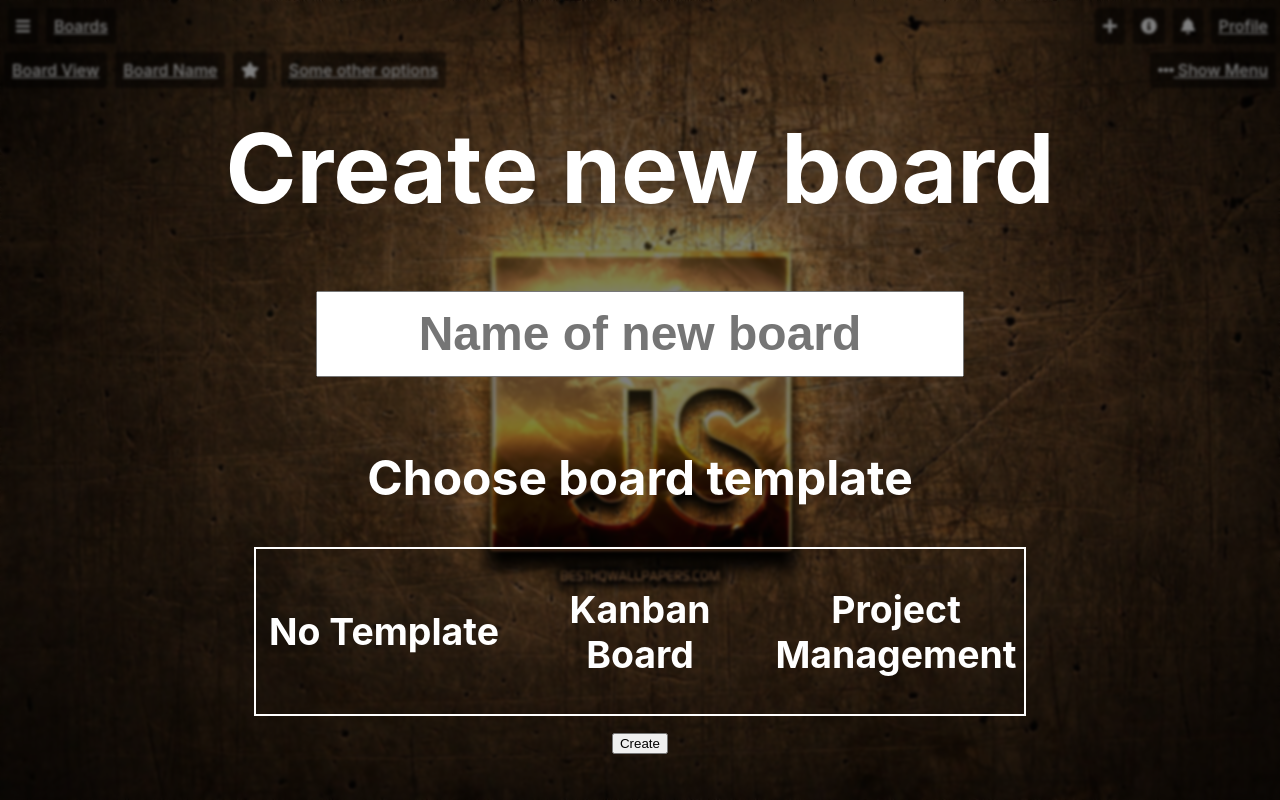
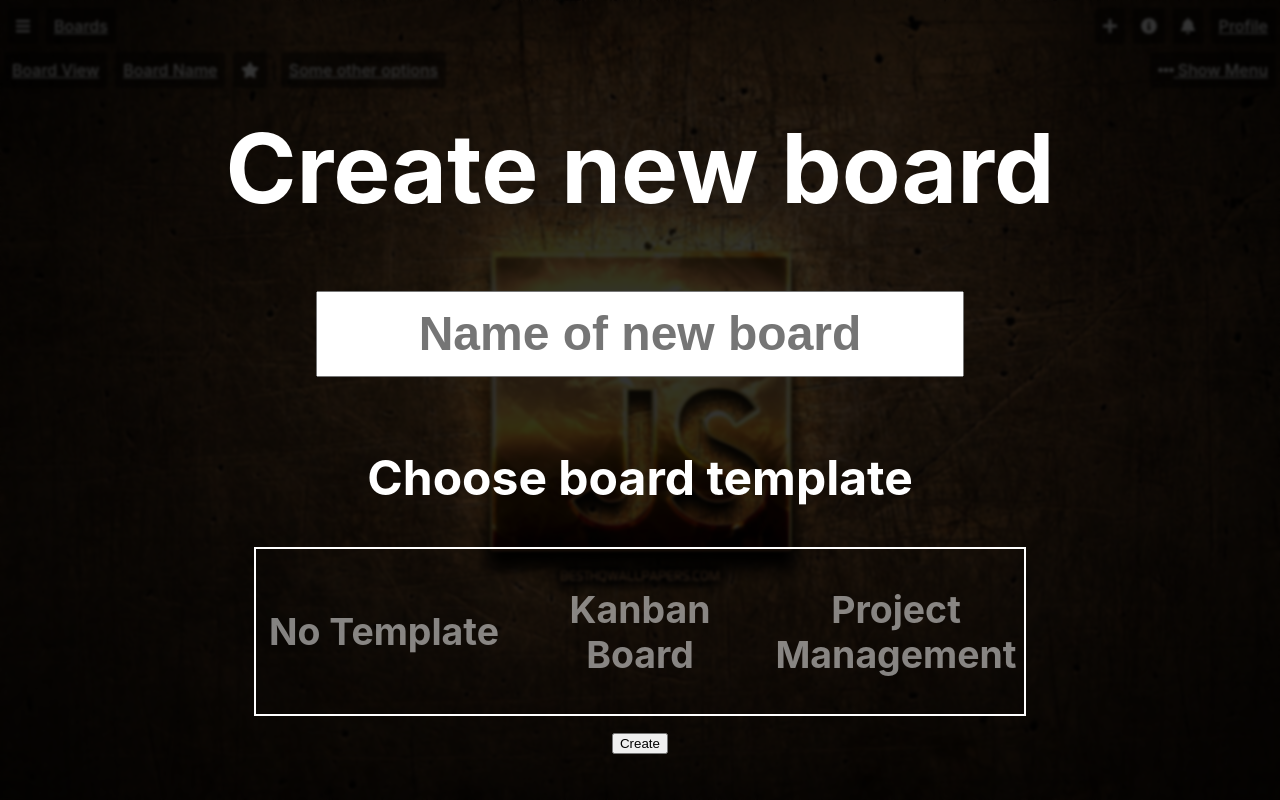
Before and after one commit to GCnomore/gcboard, a React (Create React App) app: page / in a window 1280 px wide. Built offline with nearby package versions, Linux system fonts and the light colour scheme.

Commit message:
moved reducer to App.js

```diff
--- a/src/App.js
+++ b/src/App.js
@@ -2,12 +2,78 @@ import HeaderMenu from "./components/HeaderMenu";
 import Board from "./components/Board";
 import bgImg from "./assets/javascript-golden-logo-programming-language-brown-metal-background-creative-javascript-logo-besthqwallpapers.com-2133x1200.jpg";
 import styled from "styled-components";
+import { useReducer } from "react";
+
+export const ACTIONS = {
+  LIST_MENU: "listMenu",
+  ADD_CARD: "addCard",
+  ADD_LIST: "addList",
+  SHOW_MODAL: "showModal",
+  CURRENT_BOARD: "currentBoard",
+};
+
+function reducer(state, action) {
+  switch (action.type) {
+    case ACTIONS.LIST_MENU:
+      return {
+        ...state,
+        listMenu: { id: action.index, show: !state.listMenu.show },
+      };
+
+    case ACTIONS.ADD_CARD:
+      return {
+        ...state,
+        showAddCard: { id: action.index, show: !state.showAddCard.show },
+      };
+    case ACTIONS.ADD_LIST:
+      return {
+        ...state,
+        addList: {
+          add: action.add,
+          title: action.value,
+        },
+      };
+    case ACTIONS.SHOW_MODAL:
+      return {
+        ...state,
+        showModal: {
+          show: action.payload.show,
+          message: action.payload.message,
+        },
+      };
+    case ACTIONS.CURRENT_BOARD:
+      return {
+        ...state,
+        currentBoard: action.payload.newBoard,
+      };
+    default:
+      return {};
+  }
+}
 
 export default function App() {
+  const [state, dispatch] = useReducer(reducer, {
+    listMenu: {
+      id: null,
+      show: false,
+    },
+    showAddCard: {
+      id: null,
+      show: false,
+    },
+    addList: {
+      add: false,
+      title: "",
+    },
+    showModal: { show: false, message: "" },
+    currentBoard: localStorage.getItem("data")
+      ? [JSON.parse(localStorage.getItem("data"))]
+      : [],
+  });
   return (
     <AppContainer>
       <HeaderMenu />
-      <Board />
+      <Board state={state} dispatch={dispatch} />
     </AppContainer>
   );
 }
--- a/src/components/Board.js
+++ b/src/components/Board.js
@@ -3,11 +3,12 @@ import Cards from "./Cards";
 import Lists from "./Lists";
 import NewBoard from "./NewBoard";
 import { grabAndSlide } from "../api/api";
+import { ACTIONS } from "../App";
 
 import Modal from "@material-ui/core/Modal";
 import styled from "styled-components/macro";
 
-export default function Board() {
+export default function Board({ state, dispatch }) {
   const [editCard, setEditCard] = useState();
   const [open, setOpen] = useState(false);
   const [newBoard, setNewBoard] = useState({
@@ -16,11 +17,6 @@ export default function Board() {
     lists: [],
     type: "",
   });
-  const [boards, setBoards] = useState(
-    localStorage.getItem("data")
-      ? [JSON.parse(localStorage.getItem("data"))]
-      : []
-  );
 
   useEffect(() => {
     document.addEventListener(
@@ -53,15 +49,20 @@ export default function Board() {
   };
 
   const addNewBoard = () => {
-    boards.length === 0
-      ? setBoards([newBoard])
-      : setBoards([...boards, newBoard]);
+    state.currentBoard.length === 0
+      ? dispatch({
+          type: ACTIONS.CURRENT_BOARD,
+          payload: { newBoard: [newBoard] },
+        })
+      : dispatch({
+          type: ACTIONS.CURRENT_BOARD,
+          payload: { newBoard: [...state.currentBoard, newBoard] },
+        });
   };
-  console.log("boards@@@@@", boards);
 
   return (
     <BoardWrapper className="boardWrapper">
-      {boards.length === 0 ? (
+      {state.currentBoard.length === 0 ? (
         <>
           <NewBoard
             newBoard={newBoard}
@@ -72,11 +73,12 @@ export default function Board() {
       ) : (
         <>
           <Lists
-            data={boards.filter((board) => board.selected)}
+            state={state}
+            dispatch={dispatch}
             handleModalOpen={handleModalOpen}
             setOpen={setOpen}
           />
-          {renderEditCard()}{" "}
+          {renderEditCard()}
         </>
       )}
     </BoardWrapper>
--- a/src/components/Error.js
+++ b/src/components/Error.js
@@ -1,3 +1,4 @@
+import PropTypes from "prop-types";
 import styled, { keyframes } from "styled-components";
 
 export default function Error({ message }) {
@@ -7,6 +8,10 @@ export default function Error({ message }) {
     </ErrorContainer>
   );
 }
+
+Error.propTypes = {
+  message: PropTypes.string.isRequired,
+};
 
 const errorPopUp = keyframes`
    from{
--- a/src/components/Lists.js
+++ b/src/components/Lists.js
@@ -1,7 +1,9 @@
-import { useEffect, useReducer, useState } from "react";
+import { useEffect, useState } from "react";
 import { FontAwesomeIcon } from "@fortawesome/react-fontawesome";
 import Button from "@material-ui/core/Button";
 import Error from "./Error";
+import PropTypes from "prop-types";
+import { ACTIONS } from "../App";
 
 import styled from "styled-components/macro";
 import {
@@ -11,77 +13,14 @@ import {
 } from "@fortawesome/free-solid-svg-icons";
 import Modal from "@material-ui/core/Modal";
 
-const ACTIONS = {
-  LIST_MENU: "listMenu",
-  ADD_CARD: "addCard",
-  ADD_LIST: "addList",
-  SHOW_MODAL: "showModal",
-  CURRENT_BOARD: "currentBoard",
-};
-
-function reducer(state, action) {
-  switch (action.type) {
-    case ACTIONS.LIST_MENU:
-      return {
-        ...state,
-        listMenu: { id: action.index, show: !state.listMenu.show },
-      };
-
-    case ACTIONS.ADD_CARD:
-      return {
-        ...state,
-        showAddCard: { id: action.index, show: !state.showAddCard.show },
-      };
-    case ACTIONS.ADD_LIST:
-      return {
-        ...state,
-        addList: {
-          add: action.add,
-          title: action.value,
-        },
-      };
-    case ACTIONS.SHOW_MODAL:
-      return {
-        ...state,
-        showModal: {
-          show: action.payload.show,
-          message: action.payload.message,
-        },
-      };
-    case ACTIONS.CURRENT_BOARD:
-      return {
-        ...state,
-        currentBoard: action.payload.newBoard,
-      };
-  }
-}
-
-export default function Lists({ data, handleModalOpen, setOpen }) {
-  console.log("data@@@@@@@@@@@@@@@@", data[0]);
-  const [state, dispatch] = useReducer(reducer, {
-    listMenu: {
-      id: null,
-      show: false,
-    },
-    showAddCard: {
-      id: null,
-      show: false,
-    },
-    addList: {
-      add: false,
-      title: "",
-    },
-    showModal: { show: false, message: "" },
-    currentBoard: data[0],
-  });
+export default function Lists({ state, dispatch, handleModalOpen, setOpen }) {
+  const currentBoard = state.currentBoard.filter((board) => board.selected);
   const [card, setCard] = useState("");
-  const [currentBoard, setCurrentBoard] = useState(data[0]);
-  const { lists } = state.currentBoard;
-  console.log(data);
+  const { lists } = currentBoard[0];
 
   useEffect(() => {
-    localStorage.setItem("data", JSON.stringify(state.currentBoard));
-  }, [state.currentBoard]);
+    localStorage.setItem("data", JSON.stringify(currentBoard[0]));
+  }, [currentBoard]);
 
   const renderAddCard = (index, listTitle) => {
     const show = state.showAddCard
@@ -114,7 +53,7 @@ export default function Lists({ data, handleModalOpen, setOpen }) {
           <XButton>
             <FontAwesomeIcon
               icon={faTimes}
-              onClick={(e) => {
+              onClick={() => {
                 if (index === state.showAddCard.id) {
                   dispatch({ type: ACTIONS.ADD_CARD, index });
                 }
@@ -129,7 +68,6 @@ export default function Lists({ data, handleModalOpen, setOpen }) {
   const renderCards = (listTitle) => {
     if (lists.length !== 0) {
       const cards = lists.filter((list) => list.title === listTitle);
-      console.log("cards@@@@", cards, "lists", lists);
 
       return cards[0].cards.map((item, index) => {
         return (
@@ -244,26 +182,31 @@ export default function Lists({ data, handleModalOpen, setOpen }) {
     list.cards = [...list.cards, newCard];
     const newList = [...lists];
     const newBoard = {
-      name: state.currentBoard.name,
-      selected: state.currentBoard.selected,
+      name: currentBoard[0].name,
+      selected: currentBoard[0].selected,
       lists: newList,
     };
-    dispatch({ type: ACTIONS.CURRENT_BOARD, payload: { newBoard } });
+    dispatch({
+      type: ACTIONS.CURRENT_BOARD,
+      payload: { newBoard: [newBoard] },
+    });
     setCard("");
   };
 
   const addList = () => {
     if (state.addList.title !== "") {
       const newBoard = {
-        name: state.currentBoard.name,
-        selected: state.currentBoard.selected,
+        name: currentBoard[0].name,
+        selected: currentBoard[0].selected,
         lists: lists
           ? [...lists, { title: state.addList.title, cards: [] }]
           : [{ title: state.addList.title, cards: [] }],
-        type: state.currentBoard.type,
+        type: currentBoard[0].type,
       };
-      // setCurrentBoard(newBoard);
-      dispatch({ type: ACTIONS.CURRENT_BOARD, payload: { newBoard } });
+      dispatch({
+        type: ACTIONS.CURRENT_BOARD,
+        payload: { newBoard: [newBoard] },
+      });
       dispatch({ type: ACTIONS.ADD_LIST, add: false, value: "" });
     } else {
       errorModalOpen("List must have title");
@@ -273,19 +216,18 @@ export default function Lists({ data, handleModalOpen, setOpen }) {
   const deleteList = (listTitle) => {
     const updatedList = lists.filter((item) => item.title !== listTitle);
     const newBoard = {
-      name: state.currentBoard.name,
-      selected: state.currentBoard.selected,
+      name: currentBoard[0].name,
+      selected: currentBoard[0].selected,
       lists: updatedList,
-      type: state.currentBoard.type,
+      type: currentBoard[0].type,
     };
     dispatch({
       type: ACTIONS.CURRENT_BOARD,
-      payload: { newBoard },
+      payload: { newBoard: [newBoard] },
     });
   };
 
-  return state.currentBoard.length === 0 &&
-    state.currentBoard.lists.length === 0 ? (
+  return currentBoard[0].length === 0 && currentBoard[0].lists.length === 0 ? (
     <ListContainer>
       <div></div>
       <div>
@@ -312,7 +254,7 @@ export default function Lists({ data, handleModalOpen, setOpen }) {
     <ListContainer>
       {showErrorModal(state.showModal.message)}
       <div>
-        <h1>{state.currentBoard.name.toUpperCase()}</h1>
+        <h1>{currentBoard[0].name.toUpperCase()}</h1>
       </div>
       <div>
         {lists.map((item, index) => {
@@ -376,6 +318,35 @@ export default function Lists({ data, handleModalOpen, setOpen }) {
     </ListContainer>
   );
 }
+
+Lists.propTypes = {
+  data: PropTypes.arrayOf(
+    PropTypes.shape({
+      name: PropTypes.string.isRequired,
+      selected: PropTypes.bool.isRequired,
+      lists: PropTypes.arrayOf(
+        PropTypes.shape({
+          title: PropTypes.string.isRequired,
+          cards: PropTypes.arrayOf(
+            PropTypes.shape({
+              title: PropTypes.string.isRequired,
+              timeStamp: PropTypes.string.isRequired,
+              description: PropTypes.string,
+              comments: PropTypes.arrayOf(
+                PropTypes.shape({
+                  text: PropTypes.string.isRequired,
+                  created: PropTypes.string.isRequired,
+                })
+              ),
+            })
+          ),
+        })
+      ),
+    })
+  ),
+  handleModalOpen: PropTypes.func.isRequired,
+  setOpen: PropTypes.func.isRequired,
+};
 
 /*
 
--- a/src/components/NewBoard.js
+++ b/src/components/NewBoard.js
@@ -1,4 +1,5 @@
 import { useState } from "react";
+import PropTypes from "prop-types";
 import styled from "styled-components";
 
 export default function NewBoard({ newBoard, setNewBoard, addNewBoard }) {
@@ -41,9 +42,14 @@ export default function NewBoard({ newBoard, setNewBoard, addNewBoard }) {
       <div>
         <h2>Choose board template</h2>
         <div>
-          {boardTypes.map((type) => (
-            <div onClick={() => setSelectedType(type.name)}>
-              <h3>{type.name}</h3>
+          {boardTypes.map((type, index) => (
+            <div key={index} onClick={() => setSelectedType(type.name)}>
+              <TemplateName
+                color={selectedType === type.name ? "white" : null}
+                shadow={selectedType === type.name ? true : false}
+              >
+                {type.name}
+              </TemplateName>
             </div>
           ))}
         </div>
@@ -52,7 +58,6 @@ export default function NewBoard({ newBoard, setNewBoard, addNewBoard }) {
         <button
           onClick={() => {
             newBoard.type = selectedType;
-            console.log(newBoard);
             setNewBoard(newBoard);
             addNewBoard();
           }}
@@ -64,6 +69,17 @@ export default function NewBoard({ newBoard, setNewBoard, addNewBoard }) {
   );
 }
 
+NewBoard.propTypes = {
+  newBoard: PropTypes.shape({
+    name: PropTypes.string.isRequired,
+    selected: PropTypes.bool.isRequired,
+    type: PropTypes.string.isRequired,
+    lists: PropTypes.array,
+  }).isRequired,
+  setNewBoard: PropTypes.func.isRequired,
+  addNewBoard: PropTypes.func.isRequired,
+};
+
 const NewBoardContainer = styled.div`
   width: 100%;
   height: 100%;
@@ -71,7 +87,7 @@ const NewBoardContainer = styled.div`
   flex-direction: column;
   justify-content: center;
   align-items: center;
-  background-color: rgba(0, 0, 0, 0.5);
+  background-color: rgba(0, 0, 0, 0.8);
   backdrop-filter: blur(1.5px);
   > div:nth-child(1) {
     font-size: 3rem;
@@ -110,3 +126,11 @@ const NewBoardContainer = styled.div`
     }
   }
 `;
+
+const TemplateName = styled.h3`
+  color: ${(props) => (props.color ? props.color : "rgba(255, 255, 255, 0.5)")};
+  text-shadow: ${(props) => (props.shadow ? "0px 5px 10px white" : "none")};
+  :hover {
+    cursor: pointer;
+  }
+`;
```
Also changed, not shown: src/api/api.js (+5 -20 lines), src/components/Cards.js (+19 -7 lines), 1 other file (tests, documents, lock files or other folders).
